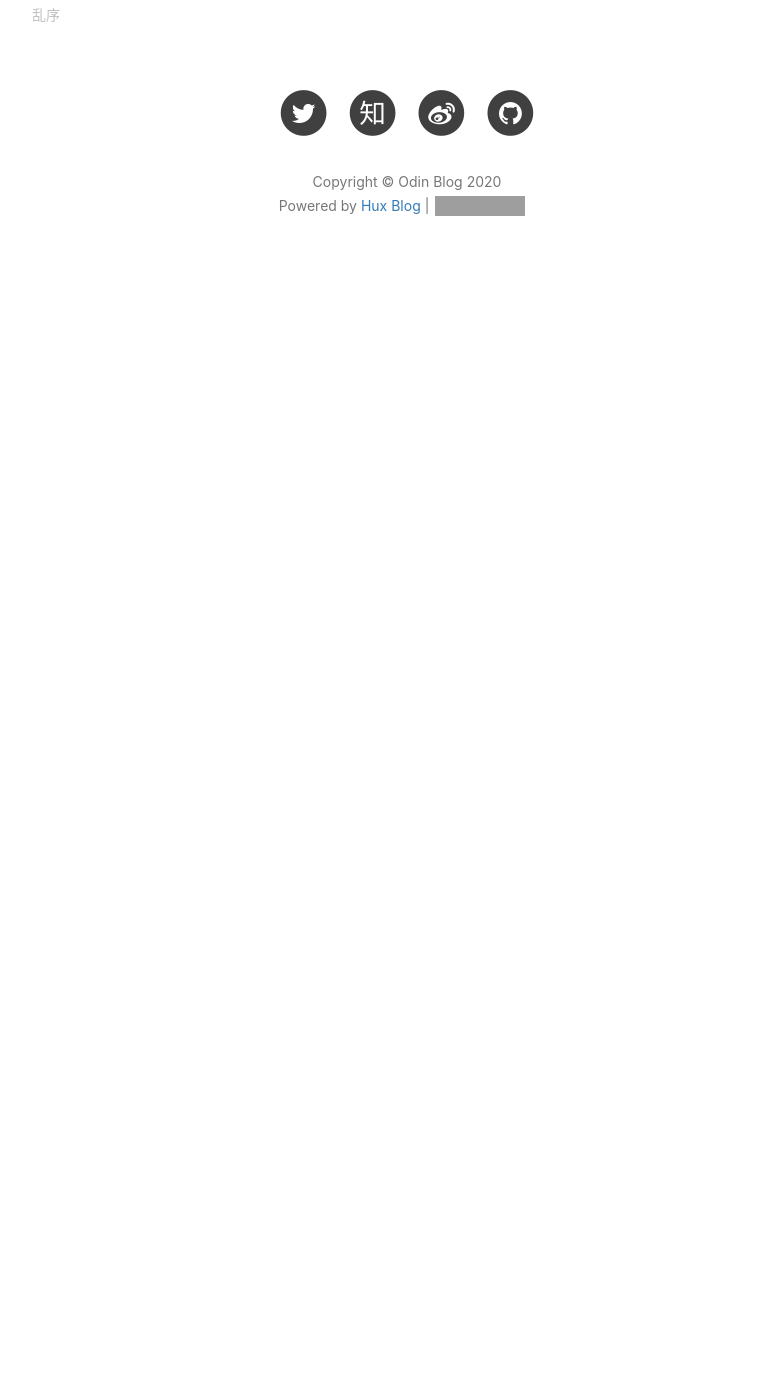
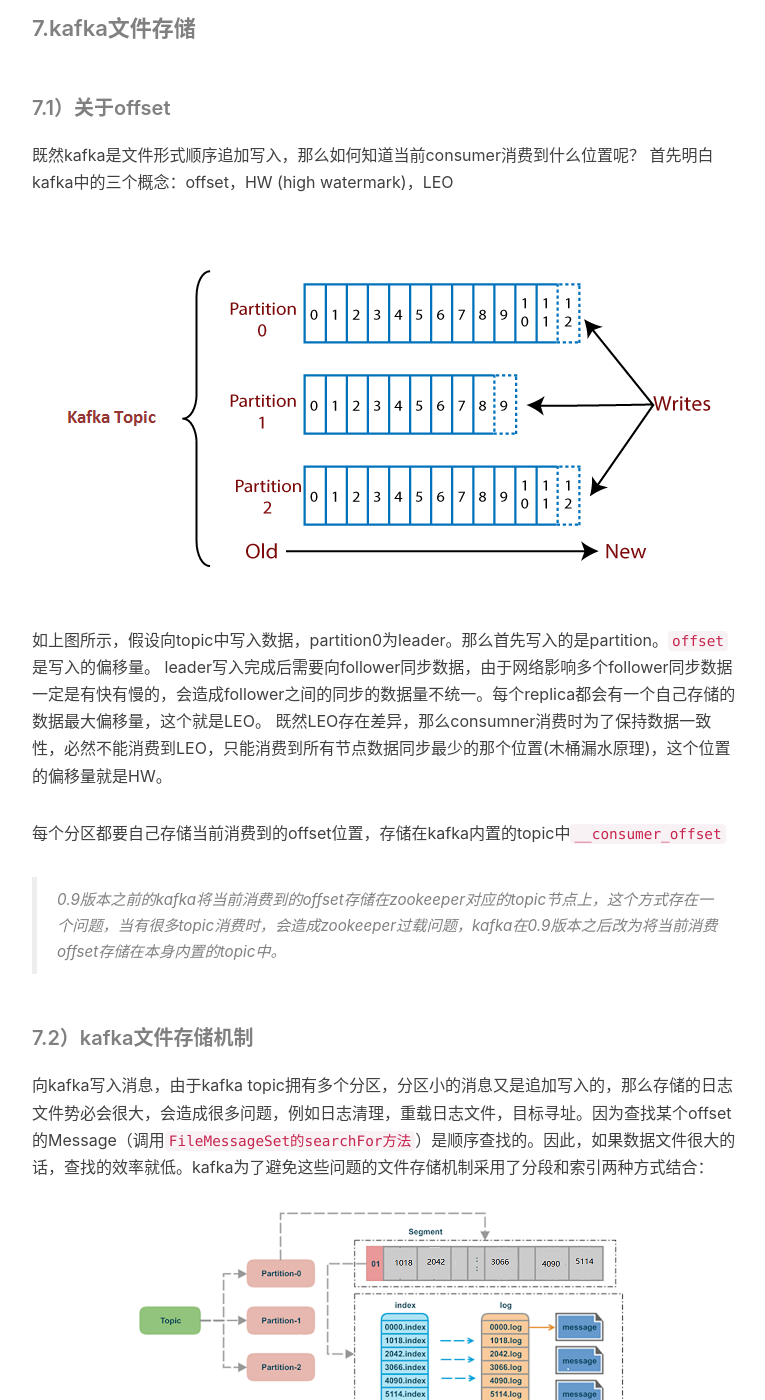
Before and after one commit to odinfor/odinfor.github.io, a Jekyll site: the page built from _posts/2020-04-09-kafka_1.md, in a window 1280 px wide and 1400 px high, scrolled down 4403 px. Shown: the whole window, without its empty margins (233-998 px from the left). Built offline with Jekyll 4.4.1, drawn with Linux system fonts in a browser that asks for light colours; nearby versions of some CDN libraries; comment, search, counter and statistics services are not loaded; before the commit the page ends 4713 px from its top, so only the background shows below that; some of the changed text lies outside the part shown; grey boxes are pictures that could not be loaded.

Commit message:
update post kafka_1

```diff
--- a/_posts/2020-04-09-kafka_1.md
+++ b/_posts/2020-04-09-kafka_1.md
@@ -8,11 +8,11 @@ tags:
   - 中间件
 ---
 
-#### 什么是kafka
+#### 1.什么是kafka
 kafka是一种分布式的基于发布/订阅模式的消息中间件，主要应用于大数据实时分析领域。Kafka是最初由Linkedin公司开发，由scala和java编写，是一个分布式、分区的、多副本的、多订阅者，基于zookeeper协调的分布式日志系统（也可以当做MQ系统），常见可以用于web/nginx日志、访问日志，消息服务等等，Linkedin于2010年贡献给了Apache基金会并成为顶级开源项目。
 主要应用场景：日志收集系统和消息系统。
 
-#### kafka主要设计特性
+#### 2.kafka主要设计特性
 1. 高吞吐率。即使在非常廉价的商用机器上也能做到单机支持每秒100K条消息的传输。
 2. "零"复制机制。减少用户太的数据复制，只保留内核态的数据复制，从而达到快速IO。
 3. topic分区
@@ -33,14 +33,14 @@ kafka总体架构分为：
 * broker：kafka集群中的服务节点。
 * consumer：消费者/订阅者，consumer有组的概念，consumergroup。一个consumergroup组内多个consumer，kafka通过这种方式提高吞吐量。
 * topic：消息主题。每条发布到Kafka集群的消息都有一个类别，这个类别被称为Topic。（物理上不同Topic的消息分开存储，逻辑上一个Topic的消息虽然保存于一个或多个broker上但用户只需指定消息的Topic即可生产或消费数据而不必关心数据存于何处）。
-* partition：topic分区，是物理上的概念，每个topic包含一个或者多个partition。**一个partition只能被一个consumer消费，若是对应consumergroup，那么也是只能对应xonsumergroup中的一个consumer，同一个partition不能被多个consumer消费。**kafka通过在每个broker上分配多个partition实现高可用和可扩展性。
+* partition：topic分区，是物理上的概念，每个topic包含一个或者多个partition。**一个partition只能被一个consumer消费，若是对应consumergroup，那么也是只能对应xonsumergroup中的一个consumer，同一个partition不能被多个consumer消费。**kafka通过在每个broker上分配多个partition实现可扩展性。
     > 为什么不能减少分区？
     > kafka的分区减少会面临partition和consumer的重新划分，又要保证partition中保留的数据不丢失和重复，实现过程很复杂，所以官方没有实现这个规则策略，规定只能增加不能减少。
-* replica：副本，保证kafka集群中某个节点发生故障，该节点上的数据不丢失，kafka提供副本机制。topic的每个分区都有一个leader, 若干个follower,和replica。
+* replica：副本，保证kafka集群中某个节点发生故障，该节点上的数据不丢失，kafka提供副本机制。topic的每个分区都有一个leader, 若干个follower,和replica。kafka通过在不同broker上分配多个replica实现高可用性。
 
 > 基于partition只能对应一个consumer的特性，在kafka集群架构设计上我们需要注意的是，consumer的节点不要多于partition，否则多出来的consumer不会进行消费。若partiton多于consumer，kafka会通过分区策略(roundrobin和xrange)进行规划，后续详细讲解。
 
-#### kafka创建tpoic流程
+#### 4.kafka创建tpoic流程
 没有深入了解，这里简单概述一下kafka创建topic流程，详细过程建议阅读kafka源码或者google。
 
 ![]({{site.baseurl}}/img/in-post/post-middleware/kafka_create_topic_process.jpg)
@@ -50,24 +50,65 @@ kafka创建topic流程：
 1. 首先在zookeeper上创建相应topic名称的节点。
 2. kafka组件controller监控到zookeeper上节点变化，并创建topic缓存在kafka中。
 
-#### kafka集群节点分布
+#### 5.kafka集群节点分布
 kafka集群中维护着相关的状态信息，不同的状态信息具有不同的作用。包含同步选举使用的节点信息和副本所在节点信息。可以通过客户端`--describe --topic name`命令指定topic查看该topic的集群节点信息查看。
 ![]({{site.baseurl}}/img/in-post/post-middleware/kafka_describe.jpg)
 查看结果看出，名为first的topic有3个partition，以partition：0来说，
 replicas：1,2，代表一个副本在节点1上另外一个副本在节点2上，那么必然其中一个是leader，另外一个是follower。
 leader：1说明leader是broker=1。
-
-在kafka总体架构图中也可以看到，topicA在每个broker上都有2个分区，有两个副本分别落在broker1和broker2上。其中partition：0的leader落在broker1上，follower落在broker2上。
+>在kafka总体架构图中也可以看到，topicA在每个broker上都有2个分区，有两个副本分别落在broker1和broker2上。其中partition：0的leader落在broker1上，follower落在broker2上。由于replica是在不同broker节点上，可以保证当一个broker节点挂掉后，有另外一个replica可以正常工作。
 
 最后有一个描述Isr，这个是一个重要的内容。记录的是与leader保持同步的follower的集合。**作为kafka重新选举的候选节点池，当leader挂掉后kafka会从Isr集合中的节点选举新的leader。**
 > 当follower节点与leader节点断开连接超时，follower节点会从Isr列表中移除，follower节点恢复并从leader节点同步完数据后重新加入Isr集合列表中。
 
+#### 6.kafka工作流程概述
+大致概括一下kafka的工作流程，忽略各个模块内部的细节处理流程机制。
+1. porduce向topic发送消息数据。数据发送模式是批量发送，目的是减少建立连接，这是kafka高效的原因之一。当然这个批量发送的大小是可以通过produce的配置调整。
+2. leader接收到消息数据并写入partition，partition在物理存储上是连续追加的，这也是kafka高效的原因之一。
+3. leader向replica同步接收到的消息数据。
+4. consumer消费数据。(消费数据时kafka省略了用户层的copy过程，这也是kafka高效的原因之一。)
 
+#### 7.kafka文件存储
 
+##### 7.1）关于offset
+既然kafka是文件形式顺序追加写入，那么如何知道当前consumer消费到什么位置呢？
+首先明白kafka中的三个概念：offset，HW (high watermark)，LEO
+![]({{site.baseurl}}/img/in-post/post-middleware/kafka_offset.jpg)
+如上图所示，假设向topic中写入数据，partition0为leader。那么首先写入的是partition。`offset`是写入的偏移量。
+leader写入完成后需要向follower同步数据，由于网络影响多个follower同步数据一定是有快有慢的，会造成follower之间的同步的数据量不统一。每个replica都会有一个自己存储的数据最大偏移量，这个就是LEO。
+既然LEO存在差异，那么consumner消费时为了保持数据一致性，必然不能消费到LEO，只能消费到所有节点数据同步最少的那个位置(木桶漏水原理)，这个位置的偏移量就是HW。
 
+每个分区都要自己存储当前消费到的offset位置，存储在kafka内置的topic中`__consumer_offset`
+> 0.9版本之前的kafka将当前消费到的offset存储在zookeeper对应的topic节点上，这个方式存在一个问题，当有很多topic消费时，会造成zookeeper过载问题，kafka在0.9版本之后改为将当前消费offset存储在本身内置的topic中。
 
+##### 7.2）kafka文件存储机制
+向kafka写入消息，由于kafka topic拥有多个分区，分区小的消息又是追加写入的，那么存储的日志文件势必会很大，会造成很多问题，例如日志清理，重载日志文件，目标寻址。因为查找某个offset的Message（调用`FileMessageSet的searchFor方法`）是顺序查找的。因此，如果数据文件很大的话，查找的效率就低。kafka为了避免这些问题的文件存储机制采用了分段和索引两种方式结合：
+![]({{site.baseurl}}/img/in-post/post-middleware/kafka_file_save.jpg)
+* **segment**
+分段：kafka在partition下存储的日志文件根据大小分为多个`segment`，解决了单日志文件过大的问题。每个`segment`又包含`.index`和`.log`两个日志文件。
+`segment`文件名称以文件内第一条消息的offset命名，这样方便数据清理时可以通过offset直接删除整个文件而不用寻址。
 
+* **.log**
+log文件定义了严格的存储格式，以便快速查询消息。
 
+* **.index**
+为文件创建索引：index文件是二进制存储的，里面的每条索引都记录了消息的相对offset和在文件中的物理位置。这里的相对offset和log文件里的绝对offset不同，相对offset是每个segment都从0开始的，而绝对offset在整个partition中都是唯一的。
+索引文件中包含若干个索引条目，每个条目表示数据文件中一条message的索引。索引包含两个部分（均为4个字节的数字），分别为相对offset和position。
+* 相对offset：因为数据文件分段以后，每个数据文件的起始offset不为0，相对offset表示这条message相对于其所属数据文件中最小的offset的大小。举例，分段后的一个数据文件的offset是从20开始，那么offset为25的message在index文件中的相对offset就是25-20 = 5。存储相对offset可以减小索引文件占用的空间。
+*   position：表示该条message在数据文件中的绝对位置。只要打开文件并移动文件指针到这个position就可以读取对应的message了。
+
+.index和.log文件的对应关系：
+![]({{site.baseurl}}/img/in-post/post-middleware/kafka_index_log.jpg)
+segment的索引文件中存储着大量的元数据，数据文件中存储着大量消息，索引文件中的元数据指向对应数据文件中的message的物理偏移地址。以索引文件中的3，497为例，在数据文件中表示第3个message（在全局partition表示第368772个message），以及该消息的物理偏移地址为497。
+Partition中的每条message由offset来表示它在这个partition中的偏移量，这个offset并不是该Message在partition中实际存储位置，而是逻辑上的一个值（如上面的3），但它却唯一确定了partition中的一条Message（可以认为offset是partition中Message的id）。
+> 通过给定的offset定位查找log
+> 首先通过offset确定segment，再在.index中找到对应在.log文件中的位置。
+
+Kafka高效文件存储设计特点：
+1. Kafka把topic中一个parition大文件分成多个小文件段，通过多个小文件段，就容易定期清除或删除已经消费完文件，减少磁盘占用。
+2. 通过索引信息可以快速定位message和确定response的最大大小。
+3. 通过index元数据全部映射到memory，可以避免segment file的IO磁盘操作。
+4. 通过索引文件稀疏存储，可以大幅降低index文件元数据占用空间大小。
 
 
 
@@ -75,3 +116,5 @@ leader：1说明leader是broker=1。
 ##### 参考文章
 
 https://kfly.top/2020/01/07/it/kafka%E7%9F%A5%E8%AF%86%E6%A2%B3%E7%90%86/
+https://blog.csdn.net/qq_35641192/article/details/80956244
+https://matt33.com/2016/03/08/kafka-store/
```
Also changed, not shown: other parts of _posts/2020-04-09-kafka_1.md (+1 -1 lines).
